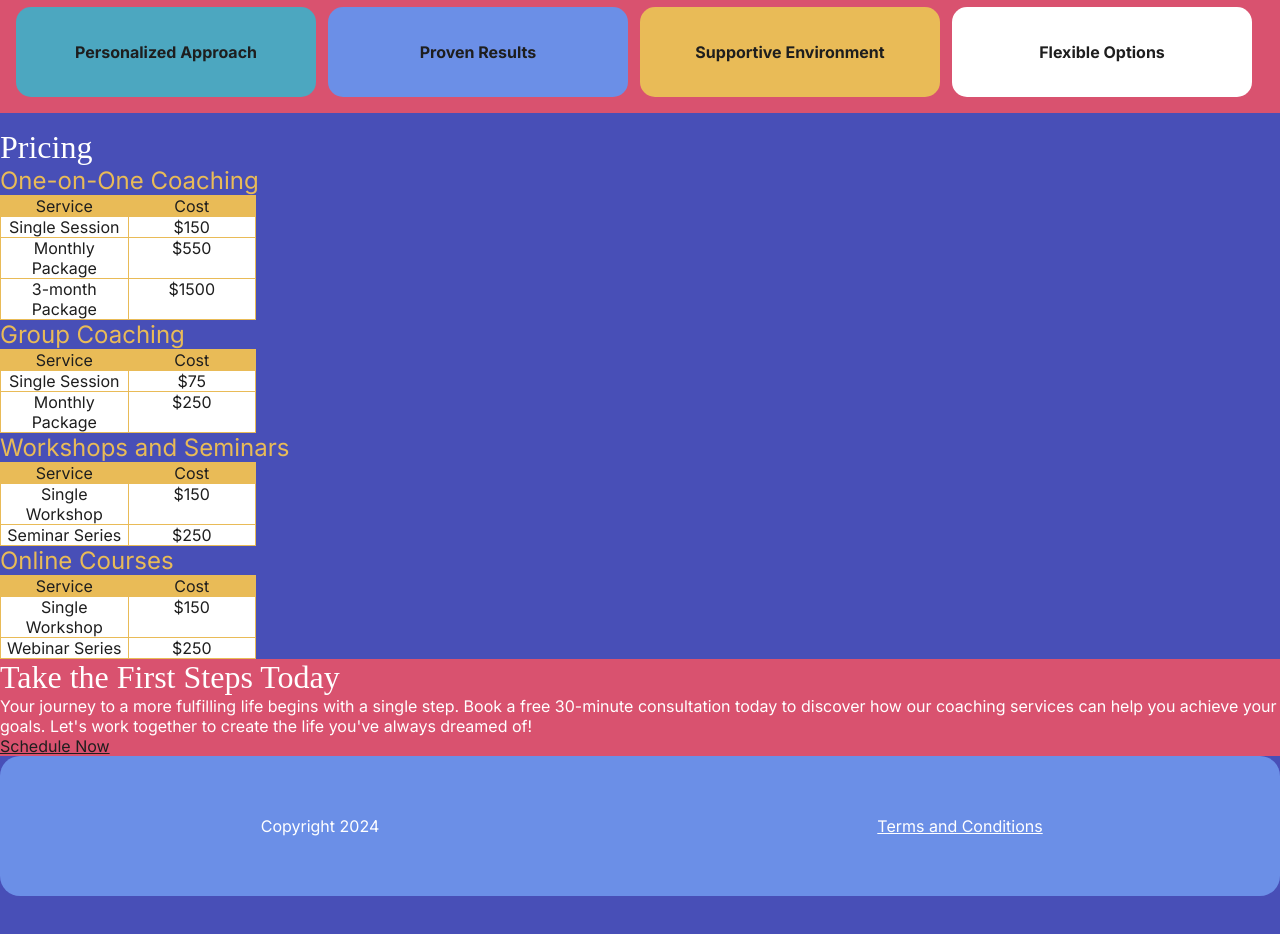
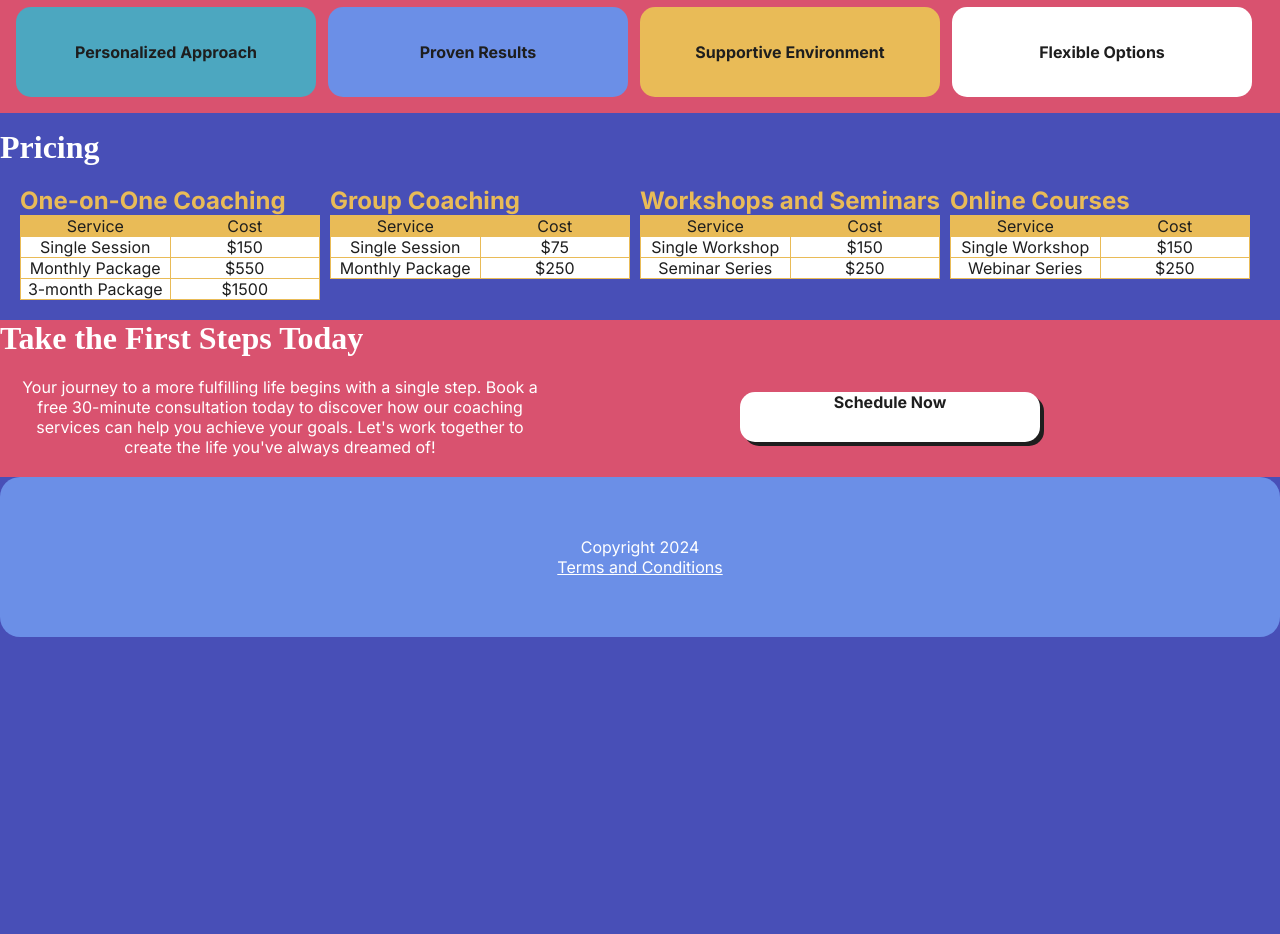
Before and after one commit to mdorth02/success, a plain HTML site: page index.html in a window 1280 px wide. Shown: the part 1340-2274 px from the top of the page. After the commit the page ends 2027 px from the top, so only its background shows below. Drawn offline with Linux system fonts and the light colour scheme; a web font is replaced by a local one.

Commit message:
Main CSS Complete
Completed primary CSS for large screen sizes. Some edits made again to HTML to promote adequate grouping for CSS content.

```diff
--- a/index.html
+++ b/index.html
@@ -84,7 +84,7 @@
         </section>
         <h2>Pricing</h2>
         <section id="prices">
-            <section id="price-one-on-one-coaching">
+            <section id="price-table">
                 <h3>One-on-One Coaching</h3>
                 <table>
                     <tr>
@@ -105,7 +105,7 @@
                     </tr>
                 </table>
             </section>
-            <section id="price-group-coaching">
+            <section id="price-table">
                 <h3>Group Coaching</h3>
                 <table>
                     <tr>
@@ -122,7 +122,7 @@
                     </tr>
                 </table>
             </section>
-            <section id="price-workshops-and-seminars">
+            <section id="price-table">
                 <h3>Workshops and Seminars</h3>
                 <table>
                     <tr>
@@ -139,7 +139,7 @@
                     </tr>
                 </table>
             </section>
-            <section id="price-online-courses">
+            <section id="price-table">
                 <h3>Online Courses</h3>
                 <table>
                     <tr>
@@ -159,8 +159,10 @@
         </section>
         <section id="first-steps">
             <h2>Take the First Steps Today</h2>
-            <p>Your journey to a more fulfilling life begins with a single step. Book a free 30-minute consultation today to discover how our coaching services can help you achieve your goals. Let's work together to create the life you've always dreamed of!</p>
-            <a href="#">Schedule Now</a>
+                <section id="steps">
+                <p>Your journey to a more fulfilling life begins with a single step. Book a free 30-minute consultation today to discover how our coaching services can help you achieve your goals. Let's work together to create the life you've always dreamed of!</p>
+                <a href="#">Schedule Now</a>
+            </section>
         </section>
     </main>
 
--- a/styles.css
+++ b/styles.css
@@ -72,6 +72,7 @@ h4 {
 }
 
 /*-------------------- GLOBAL STYLES (mobile first/small) --------------------*/
+@media (min-width: 428px) {
     body {
         background-color: var(--Purple);
         color: var(--Dark-gray);
@@ -108,7 +109,6 @@ nav {
         position: relative;
         left: 710px;
         bottom: 200px;
-
     }
 
     nav ul {
@@ -134,10 +134,12 @@ a {
 
     h2 {
         color: var(--White);
+        font-weight: bold;
     }
 
     h3 {
         color: var(--Yellow);
+        font-weight: bold;
     }
 
     #services {
@@ -148,7 +150,6 @@ h3 {
     }
 
     #services h3 {
-    font-weight: bold;
         text-align: center;
         padding: 10px;
     }
@@ -215,7 +216,7 @@ table, th, td {
 
     table {
         table-layout: fixed;
-    width: 20%;
+        width: 300px;
         text-align: center;
     }
 
@@ -227,11 +228,37 @@ td {
         background-color: var(--White);
     }
 
+    #prices {
+        display: grid;
+        grid-template-columns: 1fr 1fr 1fr 1fr;
+        justify-content: center;
+        padding: 20px;
+    }
+
     #first-steps {
         background-color: var(--Pink);
         color: var(--White);
+    }
+
+    #steps {
         display: grid;
-    clear: both;
+        grid-template-columns: 1fr 1fr;
+        text-align: center;
+        align-items: center;
+        padding: 20px;
+        gap: 200px;
+    }
+
+    #steps a {
+        background-color: var(--White);
+        color: var(--Dark-gray);
+        width: 300px;
+        height: 50px;
+        text-decoration: none;
+        font-weight: bold;
+        text-align: center;
+        border-radius: 15px;
+        filter: drop-shadow(4px 4px var(--Dark-gray));
     }
 
     footer {
@@ -242,15 +269,25 @@ footer {
         margin-bottom: 50px;
         border-radius: 20px;
         display: grid;
-    grid-template-columns: 1fr 1fr;
+        grid-template-columns: 1fr;
     }
 
     footer a {
         color: var(--White);
     }
+}
 
 /*-------------------- MEDIA QUERY (medium) --------------------*/
+@media (min-width: 768px) {
+    /* x */
+}
 
 /*-------------------- MEDIA QUERY (large) --------------------*/
+@media (min-width: 992px) {
+    /* x */
+}
 
 /*-------------------- MEDIA QUERY (xl) --------------------*/
+@media (min-width: 1200px) {
+    /* x */
+}
```
Lines whose indentation alone changed are shown as unchanged.
